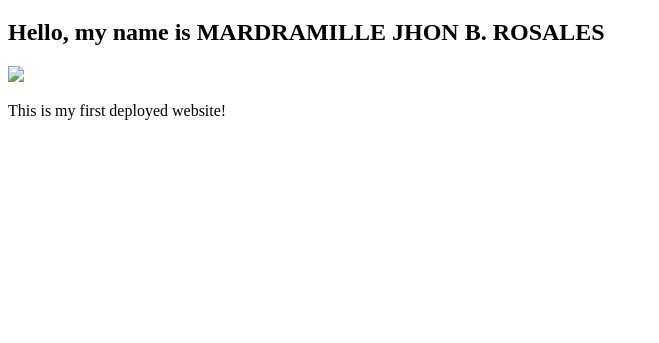
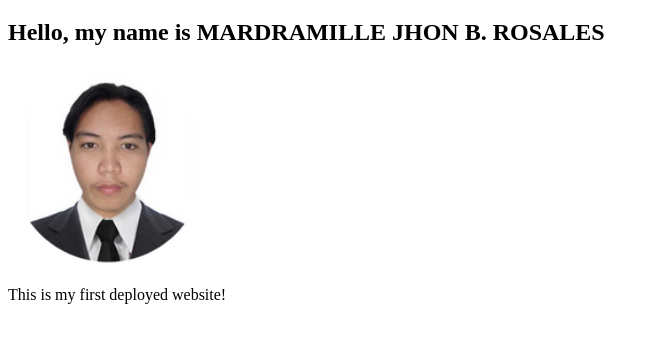
Before and after one commit to MardramilleRosales/RosalesMardramilleJhon-FirstCloudDeployment, a plain HTML site: page index.html in a window 1280 px wide. Shown: the part 61-404 px from the top of the page, without its empty margins (0-659 px from the left). Drawn offline with Linux system fonts and the light colour scheme.

Commit message:
Fix HTML structure and update image source

```diff
--- a/index.html
+++ b/index.html
@@ -4,9 +4,10 @@
 
 <h1>My First Cloud Deployment</h1>
 <h2>Hello, my name is MARDRAMILLE JHON B. ROSALES</h2>
-<img src="MY_IMAGE_URL" width="200"/>
+<img src="MY_IMAGE_URL.png" width="200"/>
 <p>This is my first deployed website!</p>
 
 
 </body>
+
 </html>
```
